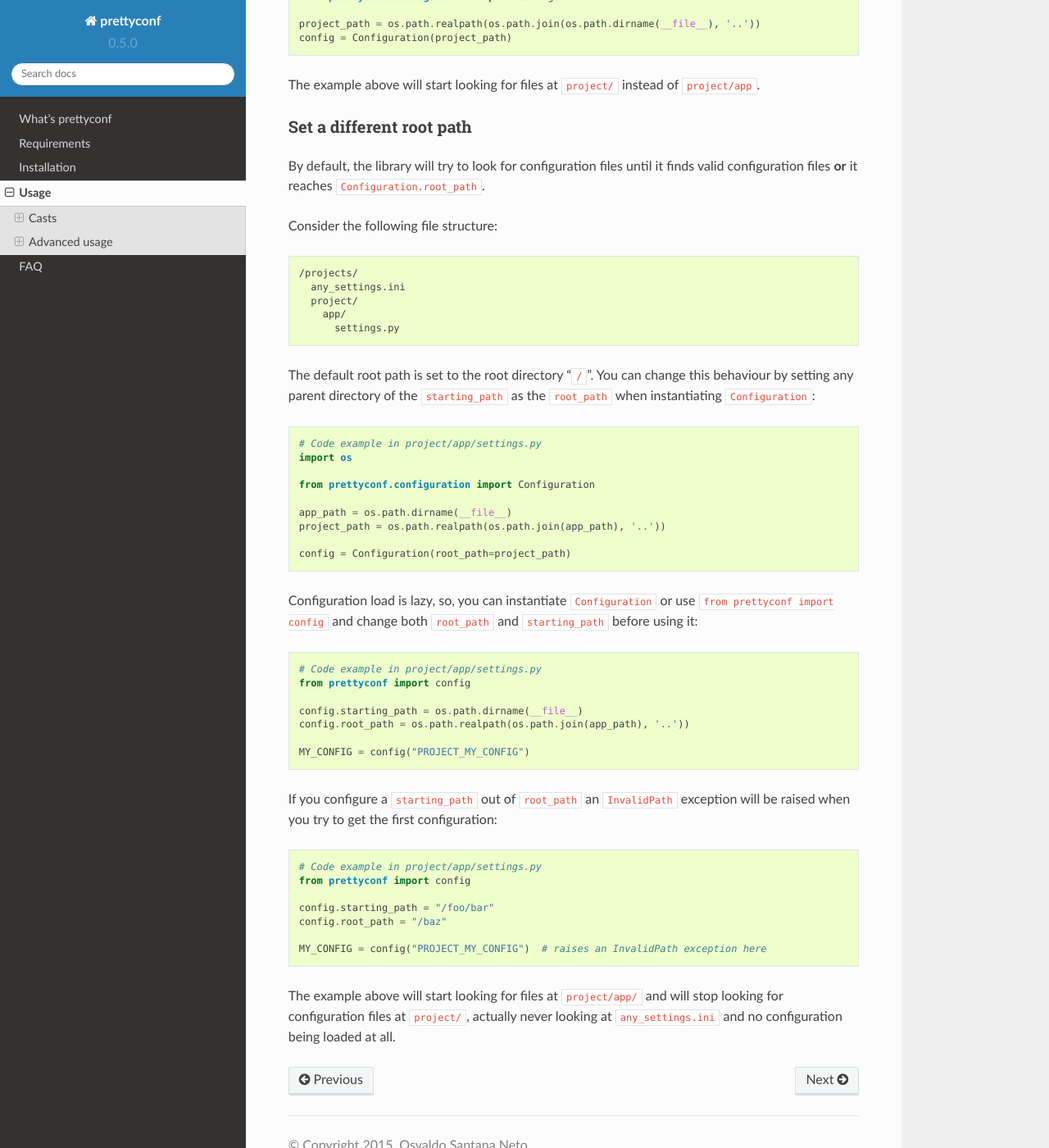
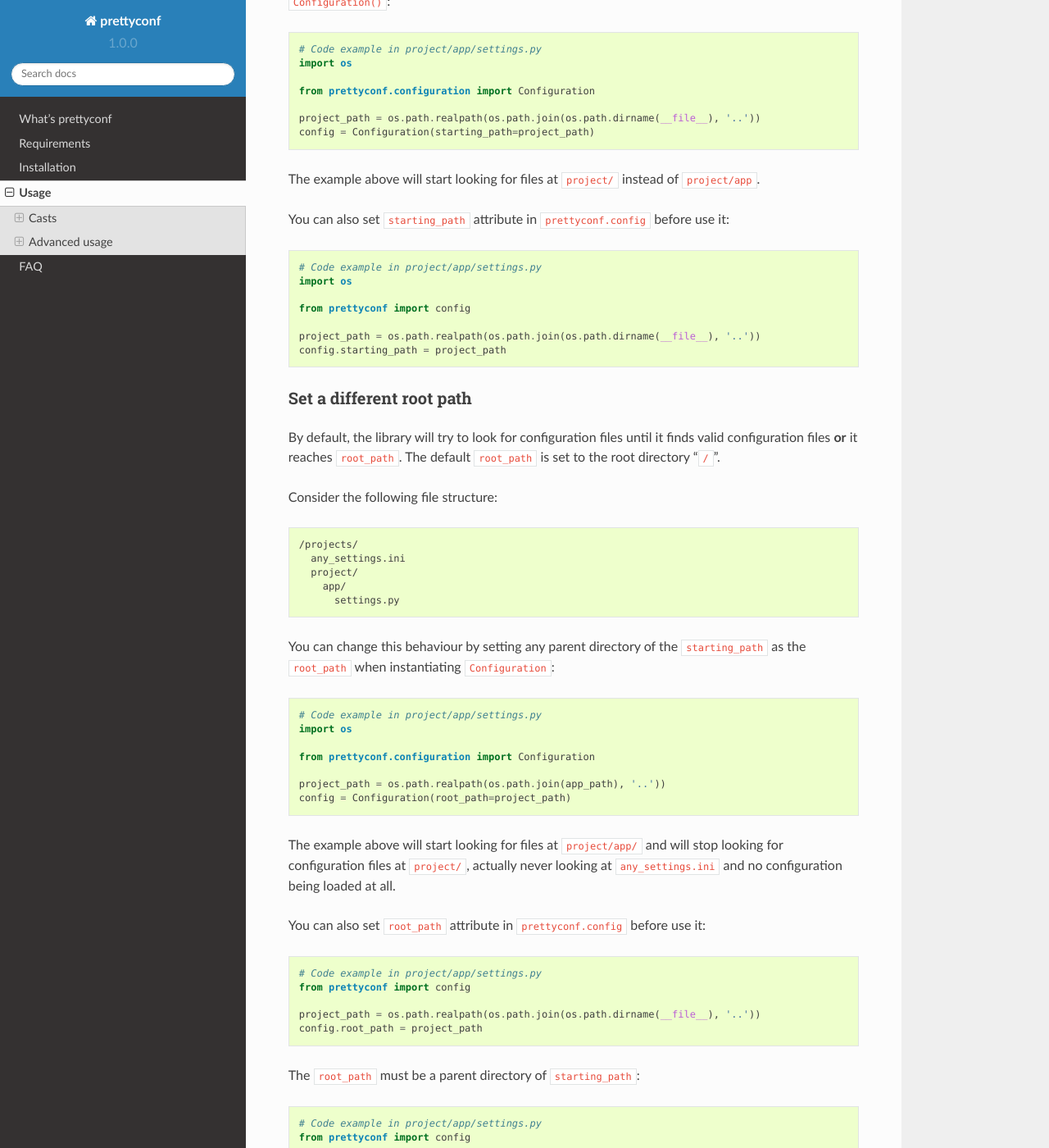
Before and after one commit to osantana/prettyconf, a Sphinx documentation site: the page built from docs/source/usage.rst, in a window 1280 px wide and 1400 px high, scrolled down 2233 px. Shown: the whole window at 82% size. Built offline with Sphinx 7.4.7 and the Read the Docs theme 2.0.0, drawn with Linux system fonts in a browser that asks for light colours; some of the changed text lies outside the part shown.

Commit message:
Fix documentation issues and prepare for 1.0

```diff
--- a/CHANGES.txt
+++ b/CHANGES.txt
@@ -1,6 +1,7 @@
-0.5.0
+1.0.0
 =====
 
+  - First stable release! hooray!
   - Make configuration load lazy to make possible change root_path and
     starting_path in prettyconf.config
   - Default root_path is "/" instead of $HOME (backward incompatible change)
--- a/docs/source/usage.rst
+++ b/docs/source/usage.rst
@@ -83,32 +83,40 @@
 
 Advanced usage
 ~~~~~~~~~~~~~~
-You can always create your own ``Configuration`` instance and change it's default behaviour.
+
+Most of the time you can use the ``prettyconf.config`` function to get your
+settings and use the ``prettyconf``'s standard behaviour. But some times
+you need to change this behaviour.
+
+To make this changes possible you can always create your own
+``Configuration()`` instance and change it's default behaviour:
 
 .. code-block:: python
 
     from prettyconf.configuration import Configuration
+
     config = Configuration()
+
 
 Set the starting path
 +++++++++++++++++++++
 
-By default the library will use the directory of the file where ``config()`` was called
-as the starting directory to look for configuration files. Consider the following file
-structure:
+By default library will use the directory of the file where ``config()`` was
+called as the start directory to look for configuration files. Consider the
+following file structure:
 
-.. code-block:: shell
+.. code-block:: text
 
     project/
       settings.ini
       app/
         settings.py
 
-When calling ``config()`` from ``project/app/settings.py`` the library will start looking
-for configuration files at ``project/app``
+If you call ``config()`` from ``project/app/settings.py`` the library will start looking
+for configuration files at ``project/app``.
 
 You can change that behaviour, by setting a different ``starting_path`` when instantiating
-your ``Configuration``:
+your ``Configuration()``:
 
 .. code-block:: python
 
@@ -118,20 +126,33 @@
     from prettyconf.configuration import Configuration
 
     project_path = os.path.realpath(os.path.join(os.path.dirname(__file__), '..'))
-    config = Configuration(project_path)
+    config = Configuration(starting_path=project_path)
 
 The example above will start looking for files at ``project/`` instead of ``project/app``.
+
+You can also set ``starting_path`` attribute in ``prettyconf.config`` before use it:
+
+.. code-block:: python
+
+    # Code example in project/app/settings.py
+    import os
+
+    from prettyconf import config
+
+    project_path = os.path.realpath(os.path.join(os.path.dirname(__file__), '..'))
+    config.starting_path = project_path
 
 
 Set a different root path
 +++++++++++++++++++++++++
 
-By default, the library will try to look for configuration files until it finds valid
-configuration files **or** it reaches ``Configuration.root_path``.
+By default, the library will try to look for configuration files until it finds
+valid configuration files **or** it reaches ``root_path``. The default
+``root_path`` is set to the root directory "``/``".
 
 Consider the following file structure:
 
-.. code-block:: shell
+.. code-block:: text
 
     /projects/
       any_settings.ini
@@ -139,9 +160,8 @@
         app/
           settings.py
 
-The default root path is set to the root directory "``/``". You can change this
-behaviour by setting any parent directory of the ``starting_path`` as the
-``root_path`` when instantiating ``Configuration``:
+You can change this behaviour by setting any parent directory of the
+``starting_path`` as the ``root_path`` when instantiating ``Configuration``:
 
 .. code-block:: python
 
@@ -150,27 +170,24 @@
 
     from prettyconf.configuration import Configuration
 
-    app_path = os.path.dirname(__file__)
     project_path = os.path.realpath(os.path.join(app_path), '..'))
-
     config = Configuration(root_path=project_path)
 
-Configuration load is lazy, so, you can instantiate ``Configuration`` or use
-``from prettyconf import config`` and change both ``root_path`` and
-``starting_path`` before using it:
+The example above will start looking for files at ``project/app/`` and will stop looking
+for configuration files at ``project/``, actually never looking at ``any_settings.ini``
+and no configuration being loaded at all.
+
+You can also set ``root_path`` attribute in ``prettyconf.config`` before use it:
 
 .. code-block:: python
 
     # Code example in project/app/settings.py
     from prettyconf import config
 
-    config.starting_path = os.path.dirname(__file__)
-    config.root_path = os.path.realpath(os.path.join(app_path), '..'))
+    project_path = os.path.realpath(os.path.join(os.path.dirname(__file__), '..'))
+    config.root_path = project_path
 
-    MY_CONFIG = config("PROJECT_MY_CONFIG")
-
-If you configure a ``starting_path`` out of ``root_path`` an ``InvalidPath``
-exception will be raised when you try to get the first configuration:
+The ``root_path`` must be a parent directory of ``starting_path``:
 
 .. code-block:: python
 
@@ -178,13 +195,10 @@
     from prettyconf import config
 
     config.starting_path = "/foo/bar"
-    config.root_path = "/baz"
+    config.root_path = "/baz"  # /baz is not parent of /foo/bar
 
     MY_CONFIG = config("PROJECT_MY_CONFIG")  # raises an InvalidPath exception here
 
-The example above will start looking for files at ``project/app/`` and will stop looking
-for configuration files at ``project/``, actually never looking at ``any_settings.ini``
-and no configuration being loaded at all.
 
 .. _dj-database-url: https://github.com/kennethreitz/dj-database-url
 .. _django-cache-url: https://github.com/ghickman/django-cache-url
```
